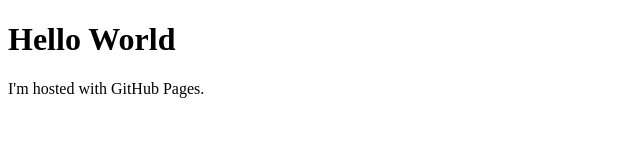
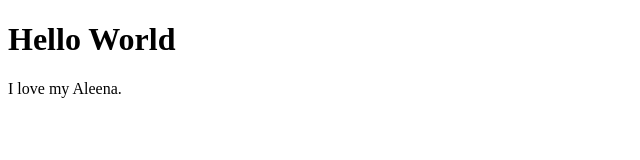
Before and after one commit to OmarAKhan1/OmarAKhan1.github.io, a plain HTML site: page index.html in a window 1280 px wide. Shown: the whole page, without its empty margins (0-640 px from the left). Drawn offline with Linux system fonts and the light colour scheme.

Commit message:
Update index.html

```diff
--- a/index.html
+++ b/index.html
@@ -2,6 +2,6 @@
 <html>
 <body>
 <h1>Hello World</h1>
-<p>I'm hosted with GitHub Pages.</p>
+<p>I love my Aleena.</p>
 </body>
 </html>
```
